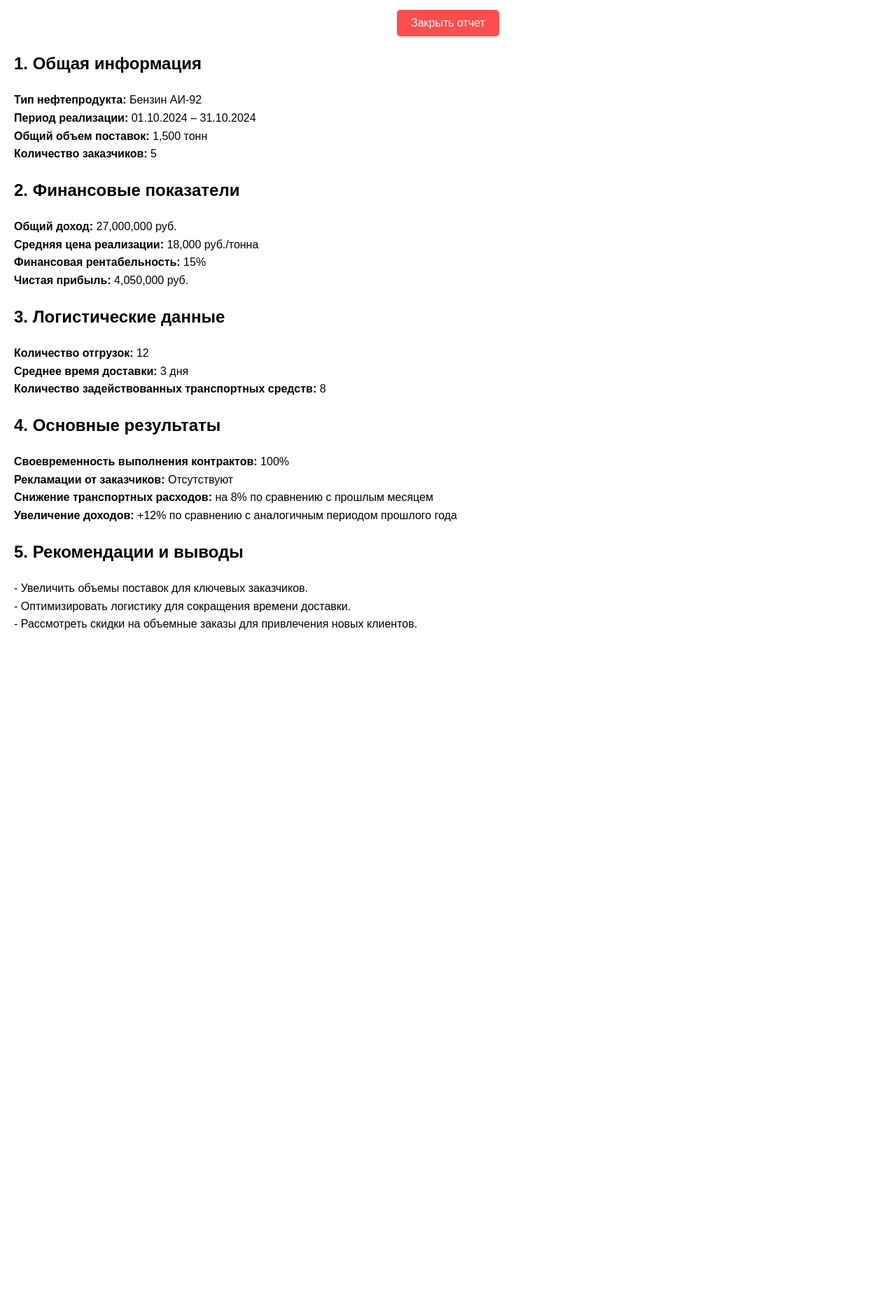
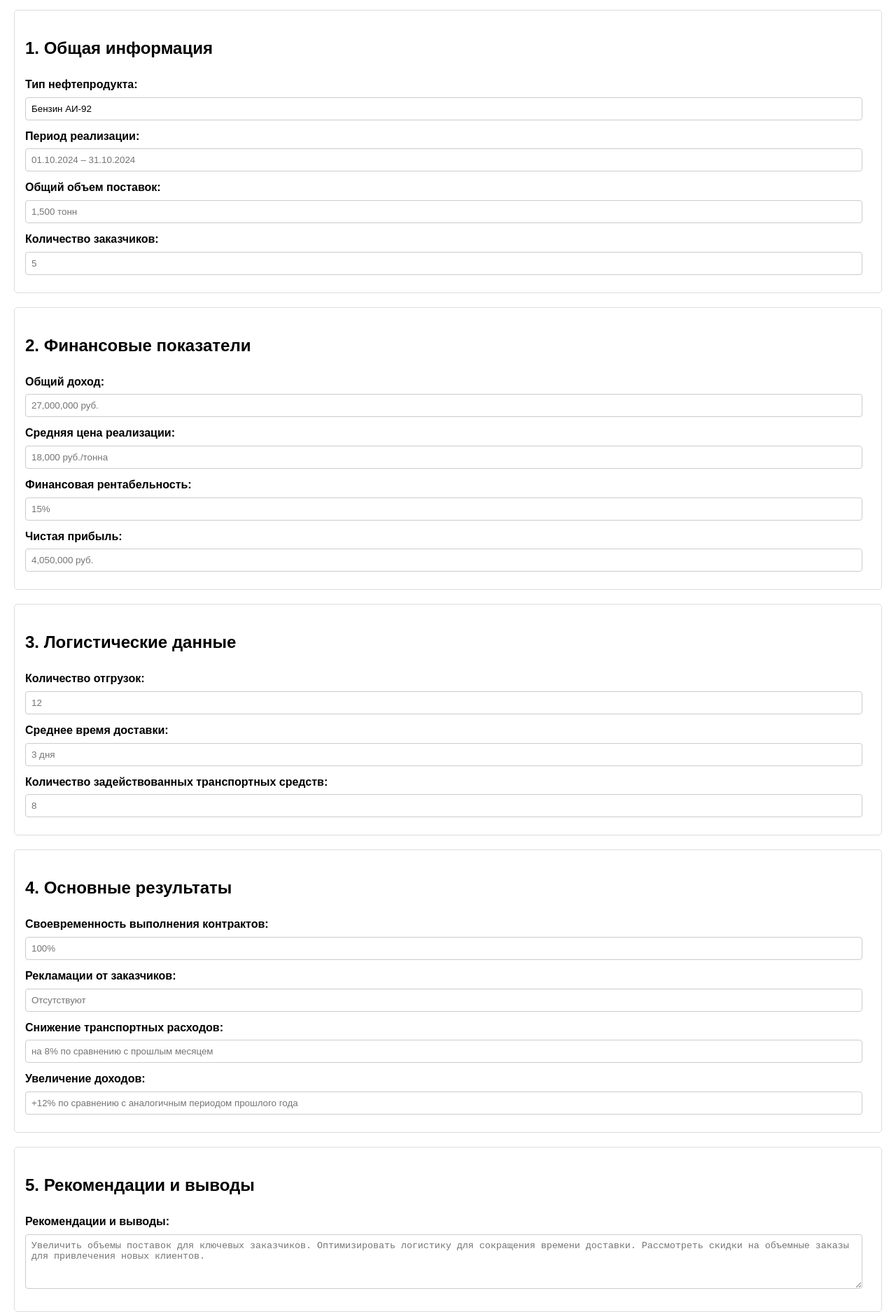
Before and after one commit to git2004/rvps_lb2, a plain HTML site: page otch.html in a window 1280 px wide. Shown: the part 80-1958 px from the top of the page at 70% size. Before the commit the page ends 1005 px from the top, so only its background shows below. Drawn offline with Linux system fonts and the light colour scheme.

Commit message:
Update otch.html

```diff
--- a/otch.html
+++ b/otch.html
@@ -13,23 +13,30 @@
         h1 {
             text-align: center;
         }
-        p, table {
+        .section {
             margin: 20px 0;
+            border: 1px solid #ddd;
+            padding: 15px;
+            border-radius: 5px;
         }
-        table {
-            width: 100%;
-            border-collapse: collapse;
+        .field {
+            margin-bottom: 10px;
         }
-        table, th, td {
-            border: 1px solid black;
+        .field label {
+            display: block;
+            margin-bottom: 5px;
+            font-weight: bold;
         }
-        th, td {
-            padding: 10px;
-            text-align: left;
+        .field input, .field textarea {
+            width: calc(100% - 12px);
+            padding: 8px;
+            border: 1px solid #ccc;
+            border-radius: 4px;
+            box-sizing: border-box;
         }
         button {
             display: block;
-            margin: 0 auto 20px;
+            margin: 20px auto;
             padding: 10px 20px;
             font-size: 16px;
             background-color: #ff4c4c;
@@ -38,56 +45,144 @@
             border-radius: 5px;
             cursor: pointer;
         }
-        button:hover {
+         button:hover {
             background-color: #cc0000;
         }
+
     </style>
 </head>
 <body>
 
     <h1>Отчет по реализации нефтепродукта: Бензин АИ-92</h1>
-    <button onclick="closeReport()">Закрыть отчет</button>
 
-    <h2>1. Общая информация</h2>
-    <p>
-        <strong>Тип нефтепродукта:</strong> Бензин АИ-92<br>
-        <strong>Период реализации:</strong> 01.10.2024 – 31.10.2024<br>
-        <strong>Общий объем поставок:</strong> 1,500 тонн<br>
-        <strong>Количество заказчиков:</strong> 5
-    </p>
+    <div class="section">
+        <h2>1. Общая информация</h2>
+        <div class="field">
+            <label for="productType">Тип нефтепродукта:</label>
+            <input type="text" id="productType" value="Бензин АИ-92">
+        </div>
+        <div class="field">
+            <label for="period">Период реализации:</label>
+            <input type="text" id="period" placeholder="01.10.2024 – 31.10.2024">
+        </div>
+        <div class="field">
+            <label for="totalVolume">Общий объем поставок:</label>
+            <input type="text" id="totalVolume" placeholder="1,500 тонн">
+        </div>
+        <div class="field">
+            <label for="customerCount">Количество заказчиков:</label>
+            <input type="number" id="customerCount" placeholder="5">
+        </div>
+    </div>
 
-    <h2>2. Финансовые показатели</h2>
-    <p>
-        <strong>Общий доход:</strong> 27,000,000 руб.<br>
-        <strong>Средняя цена реализации:</strong> 18,000 руб./тонна<br>
-        <strong>Финансовая рентабельность:</strong> 15%<br>
-        <strong>Чистая прибыль:</strong> 4,050,000 руб.
-    </p>
+    <div class="section">
+        <h2>2. Финансовые показатели</h2>
+        <div class="field">
+            <label for="totalRevenue">Общий доход:</label>
+            <input type="text" id="totalRevenue" placeholder="27,000,000 руб.">
+        </div>
+        <div class="field">
+            <label for="averagePrice">Средняя цена реализации:</label>
+            <input type="text" id="averagePrice" placeholder="18,000 руб./тонна">
+        </div>
+         <div class="field">
+            <label for="profitability">Финансовая рентабельность:</label>
+            <input type="text" id="profitability" placeholder="15%">
+        </div>
+         <div class="field">
+            <label for="netProfit">Чистая прибыль:</label>
+            <input type="text" id="netProfit" placeholder="4,050,000 руб.">
+        </div>
+    </div>
 
-    <h2>3. Логистические данные</h2>
-    <p>
-        <strong>Количество отгрузок:</strong> 12<br>
-        <strong>Среднее время доставки:</strong> 3 дня<br>
-        <strong>Количество задействованных транспортных средств:</strong> 8
-    </p>
+    <div class="section">
+        <h2>3. Логистические данные</h2>
+        <div class="field">
+            <label for="shipmentCount">Количество отгрузок:</label>
+            <input type="number" id="shipmentCount" placeholder="12">
+        </div>
+         <div class="field">
+            <label for="averageDeliveryTime">Среднее время доставки:</label>
+            <input type="text" id="averageDeliveryTime" placeholder="3 дня">
+        </div>
+        <div class="field">
+            <label for="transportCount">Количество задействованных транспортных средств:</label>
+            <input type="number" id="transportCount" placeholder="8">
+        </div>
+    </div>
 
-    <h2>4. Основные результаты</h2>
-    <p>
-        <strong>Своевременность выполнения контрактов:</strong> 100%<br>
-        <strong>Рекламации от заказчиков:</strong> Отсутствуют<br>
-        <strong>Снижение транспортных расходов:</strong> на 8% по сравнению с прошлым месяцем<br>
-        <strong>Увеличение доходов:</strong> +12% по сравнению с аналогичным периодом прошлого года
-    </p>
+    <div class="section">
+        <h2>4. Основные результаты</h2>
+        <div class="field">
+            <label for="contractCompliance">Своевременность выполнения контрактов:</label>
+             <input type="text" id="contractCompliance" placeholder="100%">
+        </div>
+        <div class="field">
+            <label for="complaints">Рекламации от заказчиков:</label>
+             <input type="text" id="complaints" placeholder="Отсутствуют">
+        </div>
+         <div class="field">
+            <label for="reducedTransportCosts">Снижение транспортных расходов:</label>
+             <input type="text" id="reducedTransportCosts" placeholder="на 8% по сравнению с прошлым месяцем">
+        </div>
+        <div class="field">
+            <label for="increasedRevenue">Увеличение доходов:</label>
+             <input type="text" id="increasedRevenue" placeholder="+12% по сравнению с аналогичным периодом прошлого года">
+        </div>
+    </div>
 
-    <h2>5. Рекомендации и выводы</h2>
-    <p>
-        - Увеличить объемы поставок для ключевых заказчиков.<br>
-        - Оптимизировать логистику для сокращения времени доставки.<br>
-        - Рассмотреть скидки на объемные заказы для привлечения новых клиентов.
-    </p>
+     <div class="section">
+        <h2>5. Рекомендации и выводы</h2>
+        <div class="field">
+            <label for="recommendations">Рекомендации и выводы:</label>
+            <textarea id="recommendations" rows="4" placeholder="Увеличить объемы поставок для ключевых заказчиков. Оптимизировать логистику для сокращения времени доставки. Рассмотреть скидки на объемные заказы для привлечения новых клиентов."></textarea>
+        </div>
+    </div>
+
+    <button onclick="saveReport()">Сохранить отчет</button>
+     <button onclick="closeReport()">Закрыть отчет</button>
 
     <script>
-        function closeReport() {
+        function saveReport() {
+             const reportContent = `
+Отчет по реализации нефтепродукта: Бензин АИ-92
+
+1. Общая информация
+    Тип нефтепродукта: ${document.getElementById('productType').value}
+    Период реализации: ${document.getElementById('period').value}
+    Общий объем поставок: ${document.getElementById('totalVolume').value}
+    Количество заказчиков: ${document.getElementById('customerCount').value}
+
+2. Финансовые показатели
+    Общий доход: ${document.getElementById('totalRevenue').value}
+    Средняя цена реализации: ${document.getElementById('averagePrice').value}
+    Финансовая рентабельность: ${document.getElementById('profitability').value}
+    Чистая прибыль: ${document.getElementById('netProfit').value}
+
+3. Логистические данные
+    Количество отгрузок: ${document.getElementById('shipmentCount').value}
+    Среднее время доставки: ${document.getElementById('averageDeliveryTime').value}
+    Количество задействованных транспортных средств: ${document.getElementById('transportCount').value}
+
+4. Основные результаты
+    Своевременность выполнения контрактов: ${document.getElementById('contractCompliance').value}
+    Рекламации от заказчиков: ${document.getElementById('complaints').value}
+    Снижение транспортных расходов: ${document.getElementById('reducedTransportCosts').value}
+    Увеличение доходов: ${document.getElementById('increasedRevenue').value}
+
+5. Рекомендации и выводы
+    ${document.getElementById('recommendations').value}
+`;
+
+            const blob = new Blob([reportContent], { type: 'text/plain' });
+            const link = document.createElement('a');
+            link.href = URL.createObjectURL(blob);
+            link.download = 'report.txt';
+            link.click();
+        }
+
+
+      function closeReport() {
             alert("Отчет закрыт!");
             window.close();
         }
```
